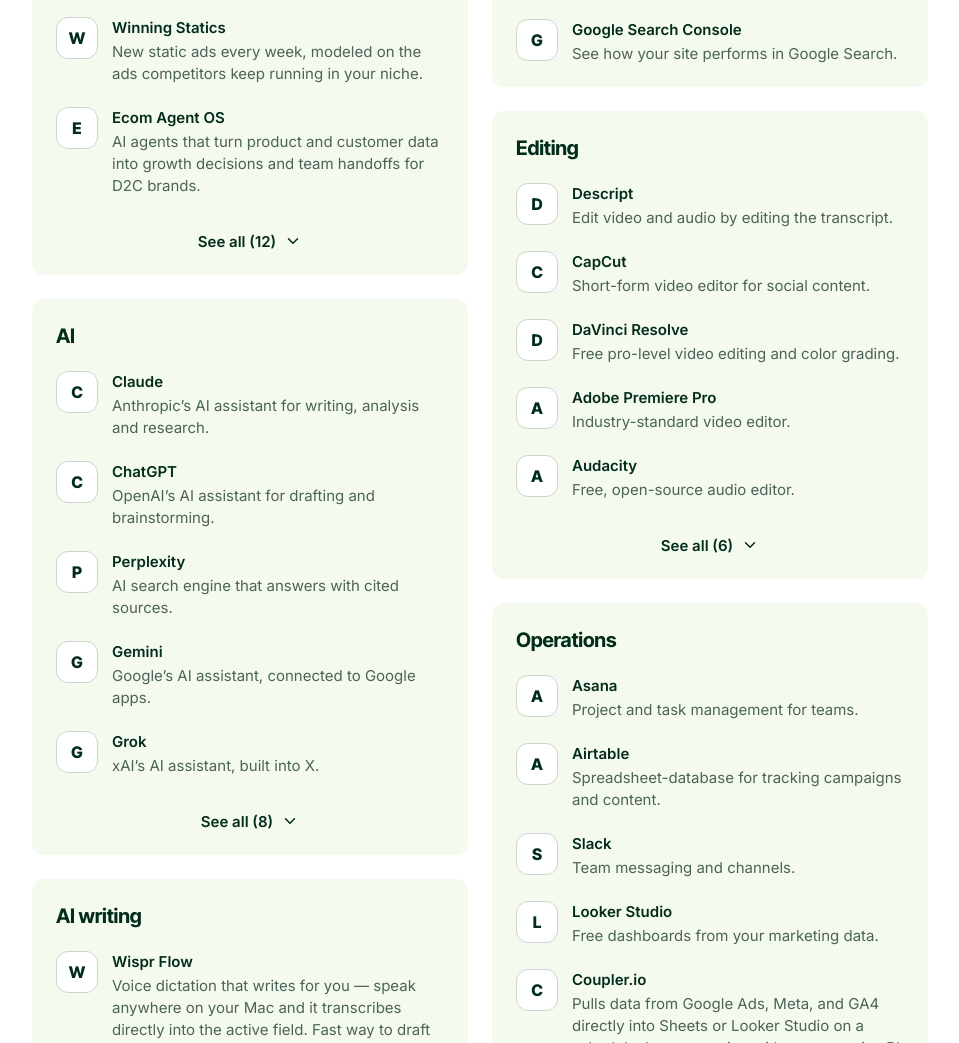
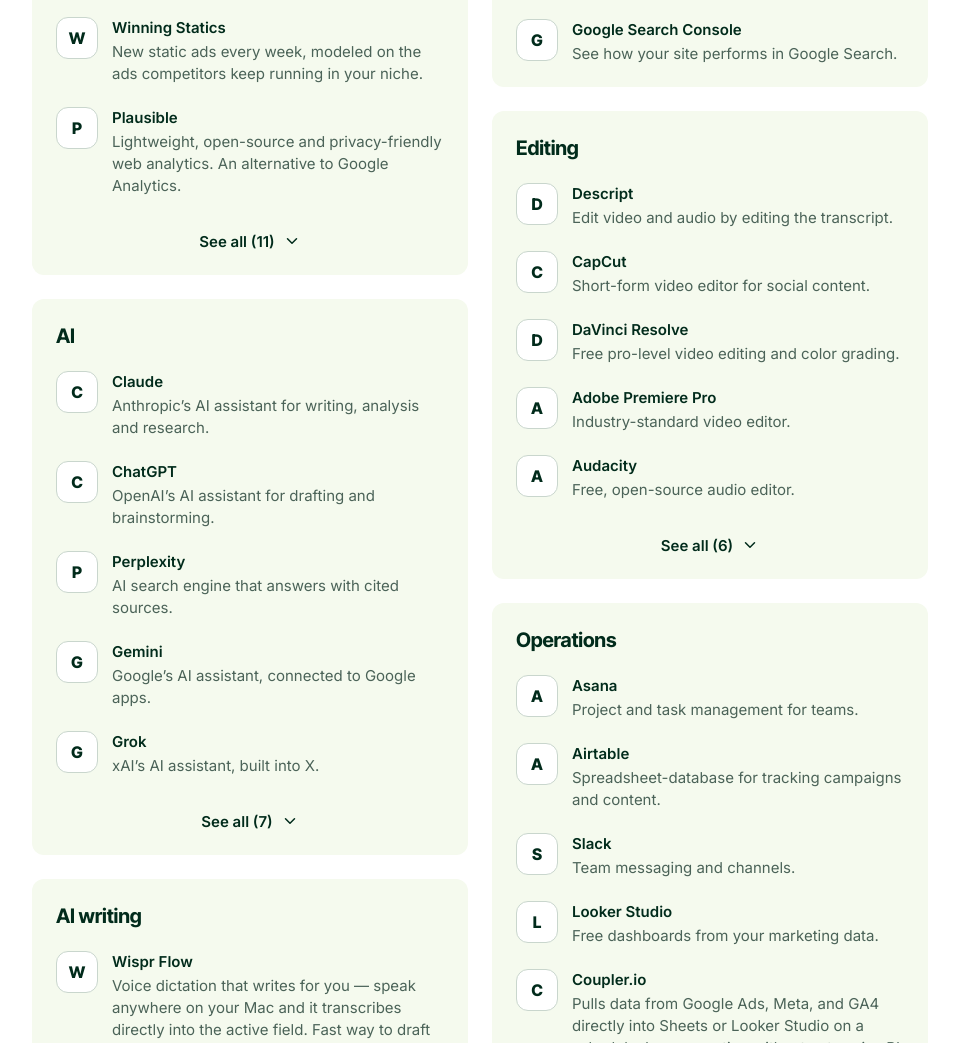
Before and after one commit to omsdq/opt-in-marketing-tools, a plain HTML site: page index.html in a window 1280 px wide. Shown: the part 1005-2048 px from the top of the page, without its empty margins (160-1119 px from the left). Drawn offline with Linux system fonts and the light colour scheme.

Commit message:
Remove Ecom Agent OS (India-only pricing, not relevant for audience)
Co-Authored-By: Claude Opus 5.5 <noreply@anthropic.com>
Claude-Session: https://claude.ai/code/session_01NSDRy6pW46EDkmTyoddCve

```diff
--- a/index.html
+++ b/index.html
@@ -132,8 +132,7 @@ a{color:inherit}
       t('Gemini', 'https://gemini.google.com', 'Google’s AI assistant, connected to Google apps.'),
       t('Grok', 'https://grok.com', 'xAI’s AI assistant, built into X.'),
       t('ElevenLabs', 'https://elevenlabs.io', 'AI voice generation and text-to-speech.'),
-      t('Higgsfield', 'https://higgsfield.ai', 'AI video and image generation for creators.'),
-      t('Ecom Agent OS', 'https://ecomagents.ai', 'AI agents that turn product and customer data into growth decisions and team handoffs for D2C brands.')
+      t('Higgsfield', 'https://higgsfield.ai', 'AI video and image generation for creators.')
     ];
     const website = [
       t('Framer', 'https://www.framer.com', 'Design tool that publishes real, responsive websites.'),
@@ -209,7 +208,6 @@ a{color:inherit}
       t('PushOwl', 'https://pushowl.com', 'Email, SMS and web push marketing for Shopify stores, with campaigns and automations.'),
       t('Ad Studio by Brevo', 'https://ads.brevo.com', 'An AI ads agent that creates on-brand static, video and UGC ads from your store content.'),
       t('Winning Statics', 'https://winningstatics.com', 'New static ads every week, modeled on the ads competitors keep running in your niche.'),
-      t('Ecom Agent OS', 'https://ecomagents.ai', 'AI agents that turn product and customer data into growth decisions and team handoffs for D2C brands.'),
       t('Plausible', 'https://plausible.io', 'Lightweight, open-source and privacy-friendly web analytics. An alternative to Google Analytics.'),
       t('Higgsfield', 'https://higgsfield.ai', 'AI video and image generation for creators.'),
       t('ElevenLabs', 'https://elevenlabs.io', 'AI voice generation and text-to-speech.'),
```
